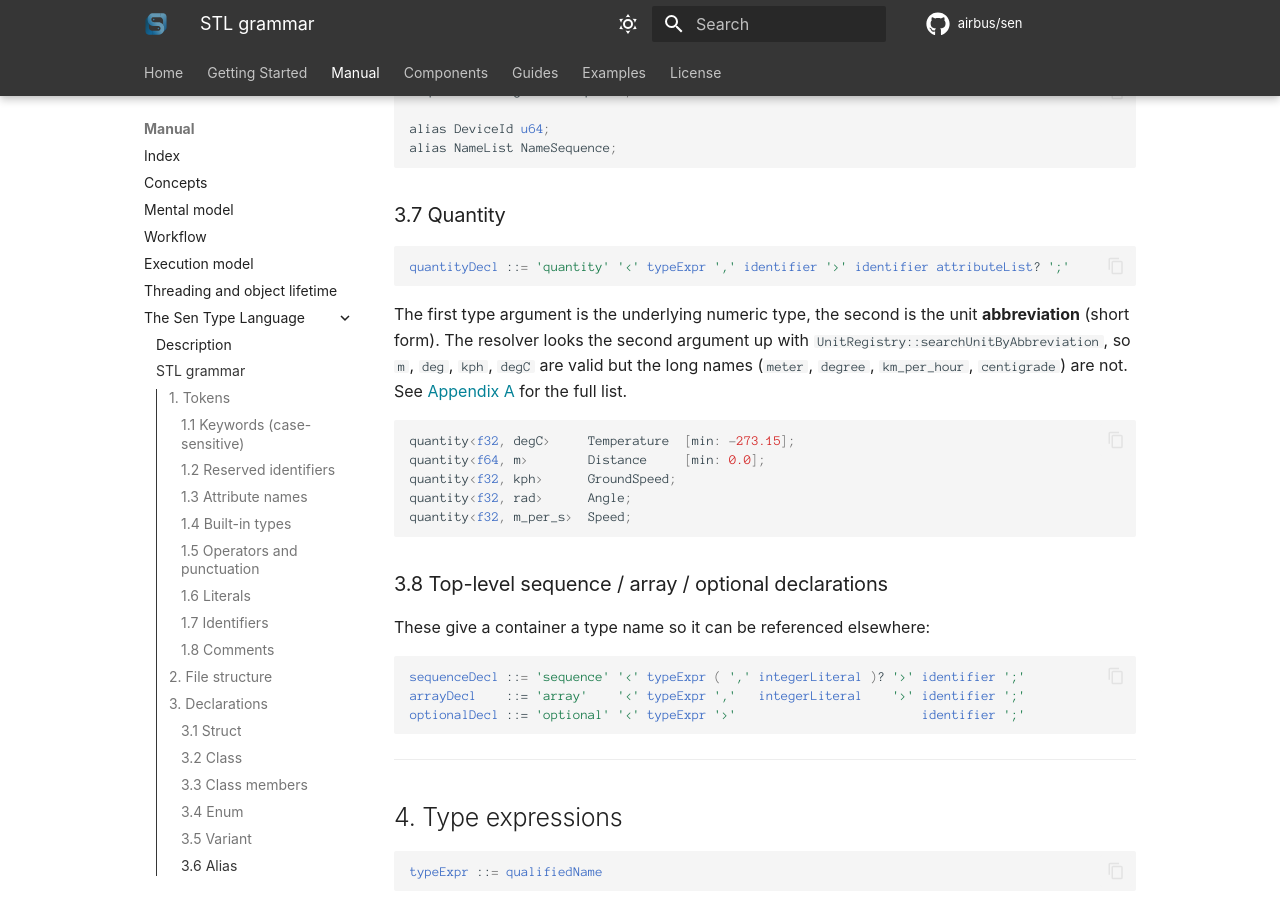
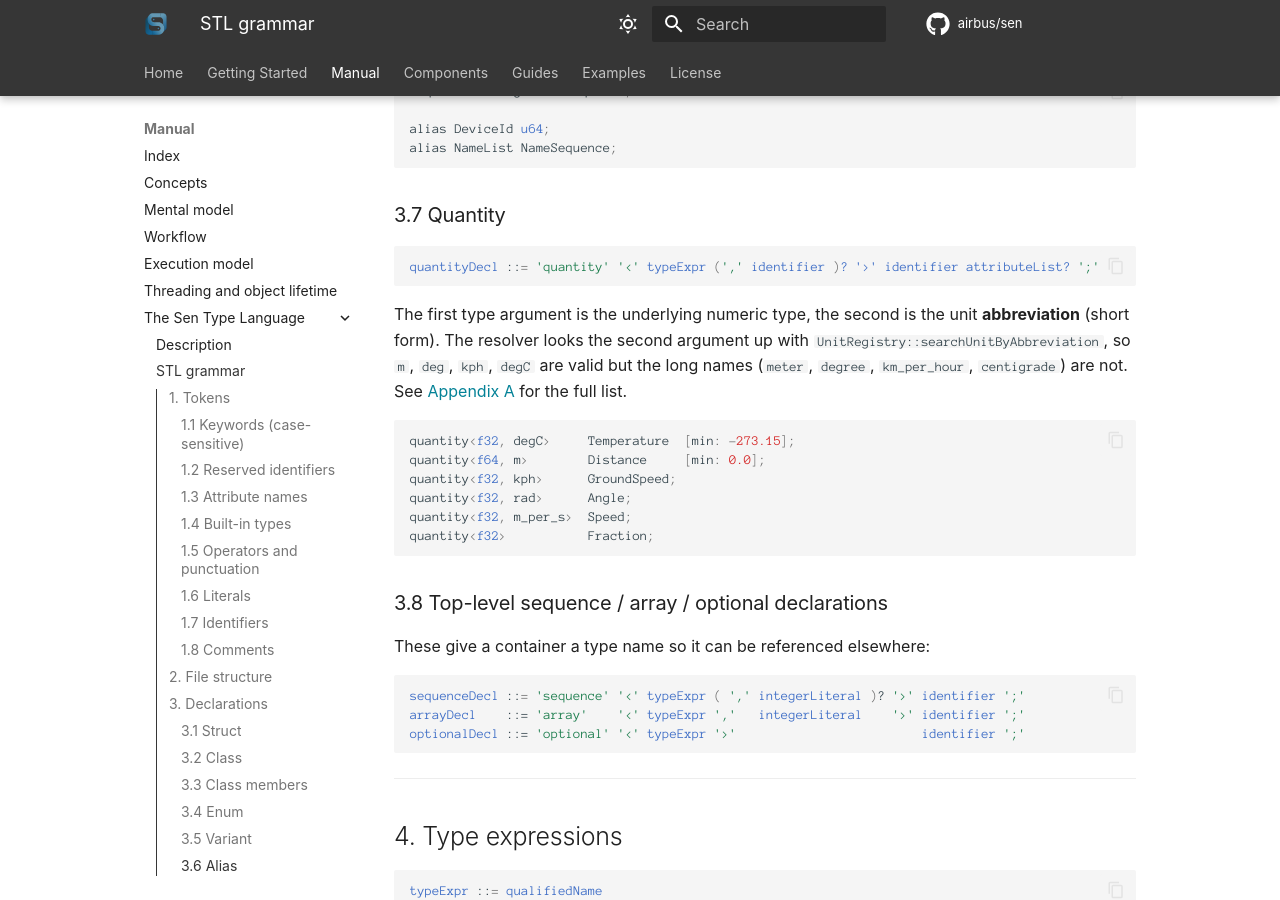
Before and after one commit to airbus/sen, an MkDocs documentation site: the page built from docs/users_guide/stl_grammar.md, in a window 1280 px wide and 900 px high, scrolled down 6598 px. Built offline with MkDocs 1.6.1 and Material for MkDocs 9.7.7, drawn with Linux system fonts in a browser that asks for light colours; comment, search, counter and statistics services are not loaded; the version menu is left out.

````diff
--- a/docs/users_guide/stl.md
+++ b/docs/users_guide/stl.md
@@ -180,12 +180,14 @@ quantity<f64, deg> Lon [min: -180.0, max: 180.0];
 quantity<f32, m_per_s> Speed;
 quantity<f32, rad> Angle;
 quantity<f32, m> Meters;
+
+quantity<f32> Fraction;
 ```
 
 The second type argument is the **unit abbreviation** (`m`, `rad`, `deg`, `kph`,
-`degC`, ...), not the long form. SI base units are also registered with every
-metric prefix, so `km`, `ms`, `us`, `cm`, `MPa` all resolve out of the box. Note the case: the
-abbreviation for pascals is `Pa`, so megapascals are `MPa` and `Mpa` does not resolve.
+`degC`, ...), not the long form and is optional. Omit it entirely when dealing with unitless quantities.
+SI base units are also registered with every metric prefix, so `km`, `ms`, `us`, `cm`, `MPa` all resolve out of the box.
+Note the case: the abbreviation for pascals is `Pa`, so megapascals are `MPa` and `Mpa` does not resolve.
 
 See the
 [full list of registered units](stl_grammar.md#appendix-a-registered-quantity-units)
--- a/docs/users_guide/stl_grammar.md
+++ b/docs/users_guide/stl_grammar.md
@@ -284,7 +284,7 @@ alias NameList NameSequence;
 ### 3.7 Quantity
 
 ```ebnf
-quantityDecl ::= 'quantity' '<' typeExpr ',' identifier '>' identifier attributeList? ';'
+quantityDecl ::= 'quantity' '<' typeExpr (',' identifier )? '>' identifier attributeList? ';'
 ```
 
 The first type argument is the underlying numeric type, the second is the
@@ -300,6 +300,7 @@ quantity<f64, m>        Distance     [min: 0.0];
 quantity<f32, kph>      GroundSpeed;
 quantity<f32, rad>      Angle;
 quantity<f32, m_per_s>  Speed;
+quantity<f32>           Fraction;
 ```
 
 ### 3.8 Top-level sequence / array / optional declarations
````
